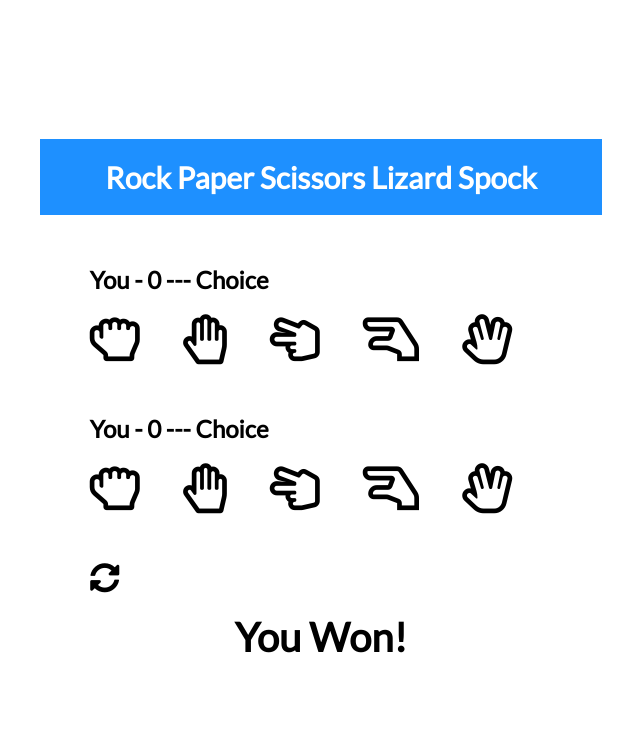
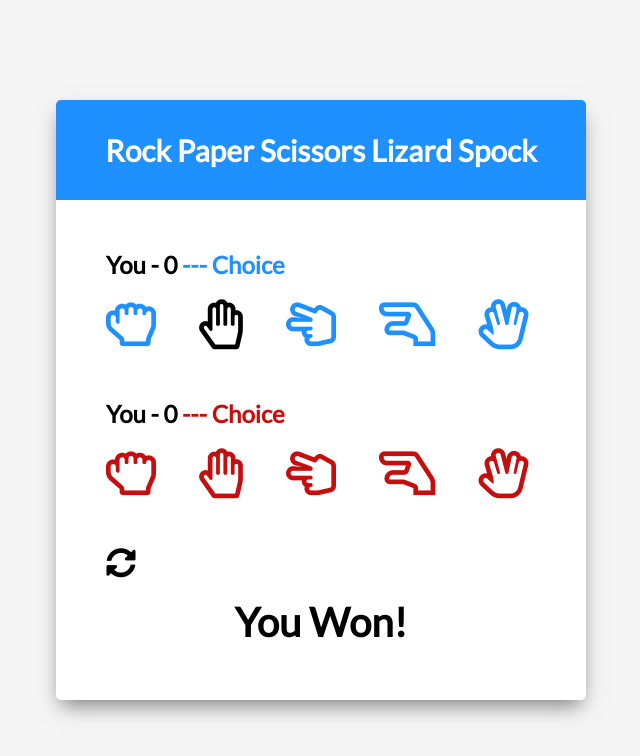
Before and after one commit to duylesales/SpockRockGame-13-of-20-js-projects, a plain HTML site: page index.html in a window 1280 px wide. Shown: the whole page, without its empty margins (319-959 px from the left). Drawn offline with Linux system fonts and the light colour scheme.

Commit message:
Build UI - CSS, GG Font

```diff
--- a/index.html
+++ b/index.html
@@ -18,7 +18,7 @@
         <div class="player-container" id="player">
             <h2>You - <span id="playerScore">0</span><span class="choice" id="playerChoice"> --- Choice</span></h2>
             <i class="far fa-hand-rock" title="Rock" id="playerRock"></i>
-            <i class="far fa-hand-paper" title="Paper" id="playerPaper"></i>
+            <i class="far fa-hand-paper selected" title="Paper" id="playerPaper"></i>
             <i class="far fa-hand-scissors" title="Scissors" id="playerScissors"></i>
             <i class="far fa-hand-lizard" title="Lizard" id="playerLizard"></i>
             <i class="far fa-hand-spock" title="Spock" id="playerSpock"></i>
@@ -27,7 +27,7 @@
         <div class="player-container" id="computer">
             <h2>You - <span id="computerScore">0</span><span class="choice" id="computerChoice"> --- Choice</span></h2>
             <i class="far fa-hand-rock" title="Rock" id="computerRock"></i>
-            <i class="far fa-hand-paper" title="Paper" id="computerPaper"></i>
+            <i class="far fa-hand-paper " title="Paper" id="computerPaper"></i>
             <i class="far fa-hand-scissors" title="Scissors" id="computerScissors"></i>
             <i class="far fa-hand-lizard" title="Lizard" id="computerLizard"></i>
             <i class="far fa-hand-spock" title="Spock" id="computerSpock"></i>
--- a/style.css
+++ b/style.css
@@ -7,18 +7,26 @@ html {
 body {
   margin: 0;
   min-height: 100vh;
-
+  background: whitesmoke;
   font-family: Lato, sans-serif;
   display: flex;
   justify-content: center;
   align-items: center;
 }
 
-
+.game-container {
+  width: 530px;
+  height: 600px;
+  background: white;
+  border-radius: 5px;
+  box-shadow: 0 10px 20px -5px rgba(0,0,0,0.5);
+}
 
 .header {
   background: dodgerblue;
-
+  border-top-left-radius: 5px;
+  border-top-right-radius: 5px;
+  height: 100px;
   display: flex;
   justify-content: center;
   align-items: center;
@@ -43,7 +51,25 @@ h2 {
   User-select: none;
 }
 
+#player .far,
+#player .choice {
+  color:dodgerblue;
+  cursor: pointer;
+}
 
+#computer .far,
+#computer .choice {
+  color:rgb(197, 15, 15);
+}
+
+#player .far:last-of-type,
+#computer .far:last-of-type {
+  margin-right: 0;
+}
+
+.selected {
+  color:black !important;
+}
 
 .reset-icon {
   font-size: 30px;
@@ -66,7 +92,7 @@ h2 {
 /* Media Query: Large Smartphone (Vertical) */
 @media screen and (max-width: 600px) {
   .game-container {
-
+    width: 95%;
     height: 580px;
   }
 
```
